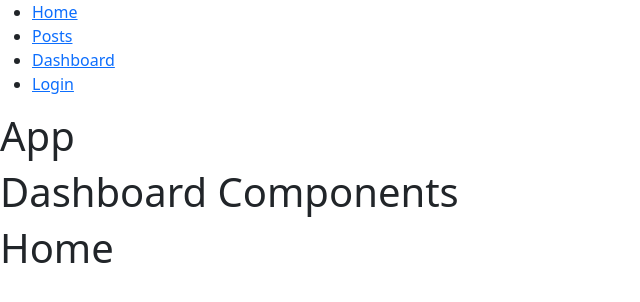
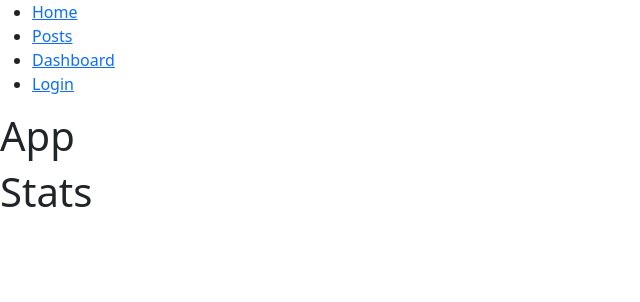
Before and after one commit to Yupiter78/react17-router, a React (Create React App) app: page /dashboard/stats in a window 1280 px wide. Shown: the top 302 px of the page, without its empty margins (0-640 px from the left). Built offline with nearby package versions, Linux system fonts and the light colour scheme.

Commit message:
feat: add Switch component

```diff
--- a/src/app/App.js
+++ b/src/app/App.js
@@ -1,20 +1,24 @@
 import React from "react";
 import NavBar from "./components/NavBar";
-import { Route } from "react-router-dom";
+import { Route, Switch } from "react-router-dom";
 import Posts from "./components/Posts";
 import Dashboard from "./components/Dashboard";
 import Login from "./components/Login";
 import Home from "./components/Home";
+import Stats from "./components/Stats";
 
 const App = () => {
     return (
         <>
             <NavBar />
             <h1>App</h1>
-            <Route path="/posts" component={Posts} />
-            <Route path="/dashboard" component={Dashboard} />
-            <Route path="/login" component={Login} />
-            <Route path="/" component={Home} />
+            <Switch>
+                <Route path="/posts" component={Posts} />
+                <Route path="/dashboard/stats" component={Stats} />
+                <Route path="/dashboard" component={Dashboard} />
+                <Route path="/login" component={Login} />
+                <Route path="/" exact component={Home} />
+            </Switch>
         </>
     );
 };
--- /dev/null
+++ b/src/app/components/Stats.jsx
@@ -0,0 +1,7 @@
+import React from "react";
+
+const Stats = () => {
+    return <h1>Stats</h1>;
+};
+
+export default Stats;
```
